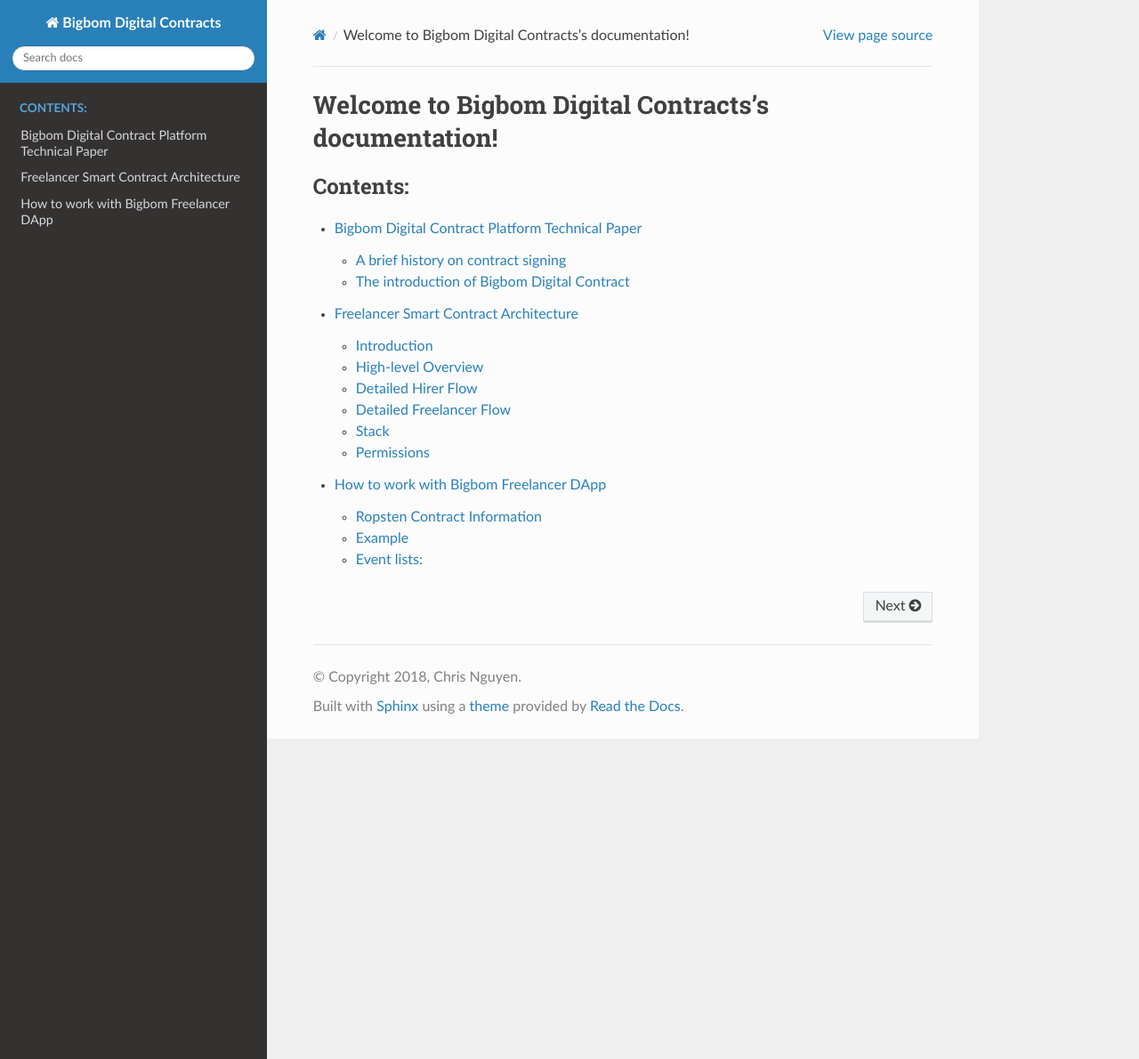
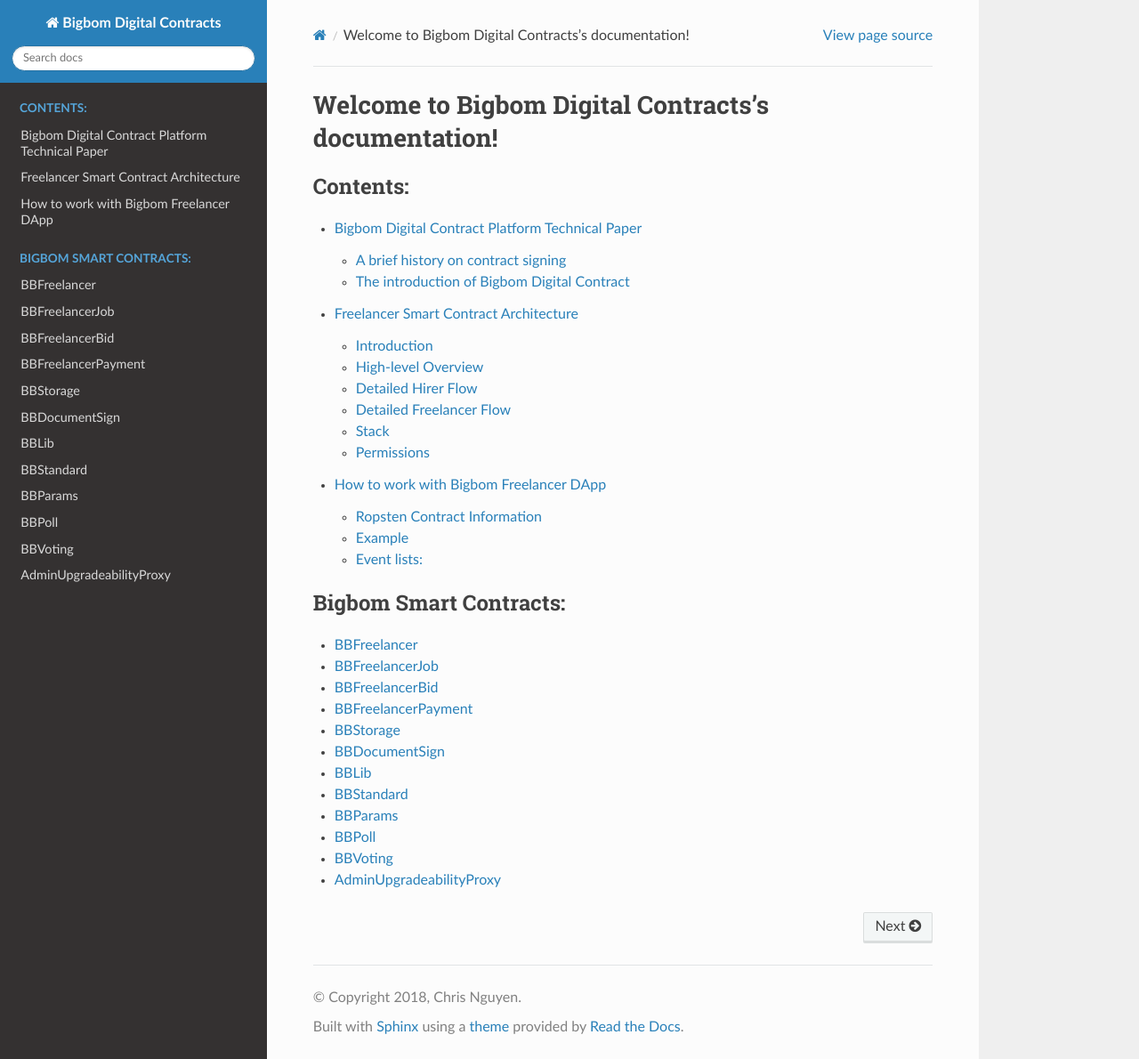
Before and after one commit to bigbomio/digital-contracts, a Sphinx documentation site: the page built from docs/index.rst, in a window 1280 px wide and 1190 px high. Shown: the whole window at 89% size. Built offline with Sphinx 7.4.7 and the Read the Docs theme 2.0.0, drawn with Linux system fonts in a browser that asks for light colours.

Commit message:
add empty file

```diff
--- /dev/null
+++ b/docs/AdminUpgradeabilityProxy.md
@@ -0,0 +1 @@
+# AdminUpgradeabilityProxy
--- /dev/null
+++ b/docs/BBDocumentSign.md
@@ -0,0 +1 @@
+# BBDocumentSign
--- /dev/null
+++ b/docs/BBFreelancer.md
@@ -0,0 +1 @@
+# BBFreelancer
--- /dev/null
+++ b/docs/BBFreelancerBid.md
@@ -0,0 +1 @@
+# BBFreelancerBid
--- /dev/null
+++ b/docs/BBFreelancerJob.md
@@ -0,0 +1 @@
+# BBFreelancerJob
--- /dev/null
+++ b/docs/BBFreelancerPayment.md
@@ -0,0 +1 @@
+# BBFreelancerPayment
--- /dev/null
+++ b/docs/BBLib.md
@@ -0,0 +1 @@
+# BBLib
--- /dev/null
+++ b/docs/BBParams.md
@@ -0,0 +1 @@
+# BBParams
--- /dev/null
+++ b/docs/BBPoll.md
@@ -0,0 +1 @@
+# BBPoll
--- /dev/null
+++ b/docs/BBStandard.md
@@ -0,0 +1 @@
+# BBStandard
--- /dev/null
+++ b/docs/BBStorage.md
@@ -0,0 +1 @@
+# BBStorage
--- /dev/null
+++ b/docs/BBVoting.md
@@ -0,0 +1 @@
+# BBVoting
--- a/docs/index.rst
+++ b/docs/index.rst
@@ -13,3 +13,23 @@
    Document_Sign_Technical_Paper
    Freelancer_Smart_Contract_Architecture
    Freelancer_Smart_Contract_Implement
+
+
+.. _bb-reference:
+
+.. toctree::
+   :maxdepth: 2
+   :caption: Bigbom Smart Contracts:
+
+   BBFreelancer
+   BBFreelancerJob
+   BBFreelancerBid
+   BBFreelancerPayment
+   BBStorage
+   BBDocumentSign
+   BBLib
+   BBStandard
+   BBParams
+   BBPoll
+   BBVoting
+   AdminUpgradeabilityProxy
```
Also changed, not shown: other parts of docs/index.rst (+1 -1 lines).
